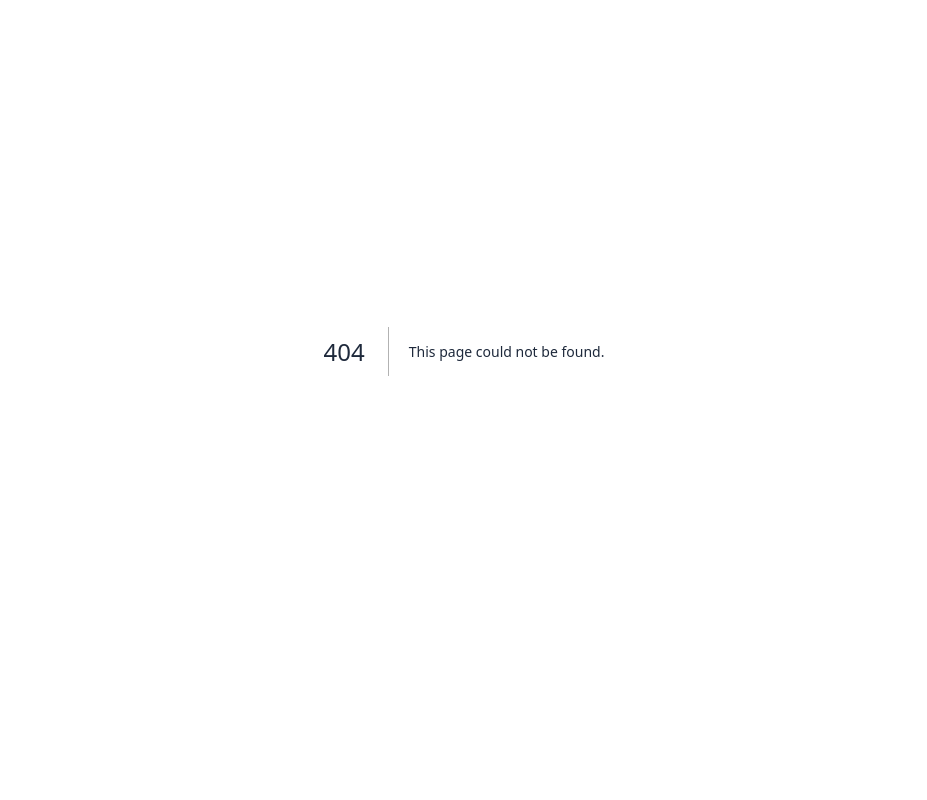
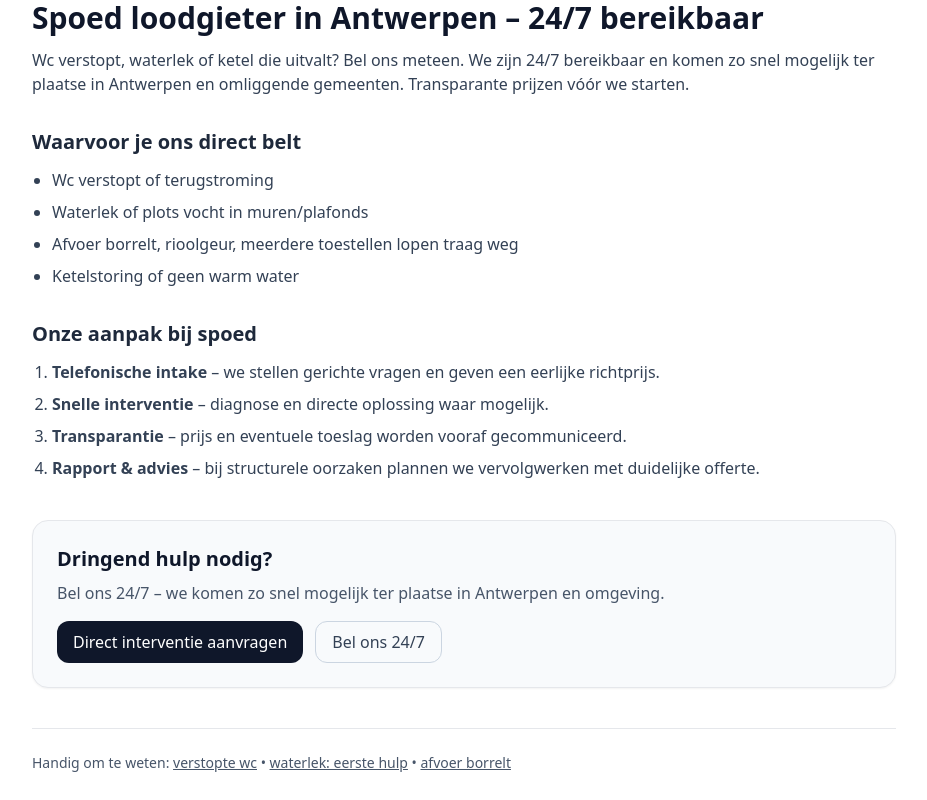
Before and after one commit to Turbo-89/turboservices, a Next.js app: page /kennisbank/spoed-loodgieter in a window 1280 px wide. Before the commit this address had no page. Shown: the part 220-1020 px from the top of the page, without its empty margins (176-1103 px from the left). Built offline with nearby package versions, Linux system fonts and the light colour scheme.

Commit message:
Create page.tsx

```diff
--- /dev/null
+++ b/app/kennisbank/spoed-loodgieter/page.tsx
@@ -0,0 +1,78 @@
+import * as React from "react";
+import type { Metadata } from "next";
+import Link from "next/link";
+import CTA from "@/components/kb/CTA";
+import FAQJsonLd from "@/components/seo/FAQJsonLd";
+
+export const metadata: Metadata = {
+  title: "Spoed loodgieter Antwerpen – 24/7 hulp bij wc verstopt of waterlek",
+  description:
+    "Dringend een loodgieter nodig? Turbo Services is 24/7 bereikbaar voor wc verstopt, waterlek of cv-probleem. Direct hulp in Antwerpen en omgeving.",
+};
+
+export default function Page() {
+  const faqs = [
+    {
+      question: "Hoe snel kunnen jullie ter plaatse zijn?",
+      answer:
+        "We plannen zo snel mogelijk in op basis van je adres en de drukte. Bel ons 24/7 en we geven je meteen een realistische aankomsttijd.",
+    },
+    {
+      question: "Rekenen jullie avond/weekendtoeslag?",
+      answer:
+        "Er kan een toeslag gelden buiten kantooruren. We communiceren altijd vooraf een transparante richtprijs.",
+    },
+    {
+      question: "Kunnen jullie meteen definitief oplossen?",
+      answer:
+        "Vaak wel. We hebben materiaal aan boord voor ontstoppen, lekdetectie en noodherstel. Bij structurele schade plannen we een vervolg met duidelijke offerte.",
+    },
+  ];
+
+  return (
+    <main className="mx-auto max-w-4xl px-4 py-12">
+      <h1 className="text-3xl font-bold text-slate-900">
+        Spoed loodgieter in Antwerpen – 24/7 bereikbaar
+      </h1>
+      <p className="mt-3 text-slate-700">
+        Wc verstopt, waterlek of ketel die uitvalt? Bel ons meteen. We zijn 24/7 bereikbaar en komen zo snel mogelijk
+        ter plaatse in Antwerpen en omliggende gemeenten. Transparante prijzen vóór we starten.
+      </p>
+
+      <h2 className="mt-8 text-xl font-semibold">Waarvoor je ons direct belt</h2>
+      <ul className="mt-3 list-disc space-y-2 pl-5 text-slate-700">
+        <li>Wc verstopt of terugstroming</li>
+        <li>Waterlek of plots vocht in muren/plafonds</li>
+        <li>Afvoer borrelt, rioolgeur, meerdere toestellen lopen traag weg</li>
+        <li>Ketelstoring of geen warm water</li>
+      </ul>
+
+      <h2 className="mt-8 text-xl font-semibold">Onze aanpak bij spoed</h2>
+      <ol className="mt-3 list-decimal space-y-2 pl-5 text-slate-700">
+        <li><b>Telefonische intake</b> – we stellen gerichte vragen en geven een eerlijke richtprijs.</li>
+        <li><b>Snelle interventie</b> – diagnose en directe oplossing waar mogelijk.</li>
+        <li><b>Transparantie</b> – prijs en eventuele toeslag worden vooraf gecommuniceerd.</li>
+        <li><b>Rapport & advies</b> – bij structurele oorzaken plannen we vervolgwerken met duidelijke offerte.</li>
+      </ol>
+
+      <CTA title="Dringend hulp nodig?" subtitle="Bel ons 24/7 – we komen zo snel mogelijk ter plaatse in Antwerpen en omgeving." />
+
+      <div className="mt-10 border-t pt-6 text-sm text-slate-600">
+        Handig om te weten:{" "}
+        <Link href="/kennisbank/ontstopping/verstopte-wc" className="underline">
+          verstopte wc
+        </Link>{" "}
+        •{" "}
+        <Link href="/kennisbank/spoed-waterlek" className="underline">
+          waterlek: eerste hulp
+        </Link>{" "}
+        •{" "}
+        <Link href="/kennisbank/ontstopping/afvoer-borrelt" className="underline">
+          afvoer borrelt
+        </Link>
+      </div>
+
+      <FAQJsonLd items={faqs} />
+    </main>
+  );
+}
```
